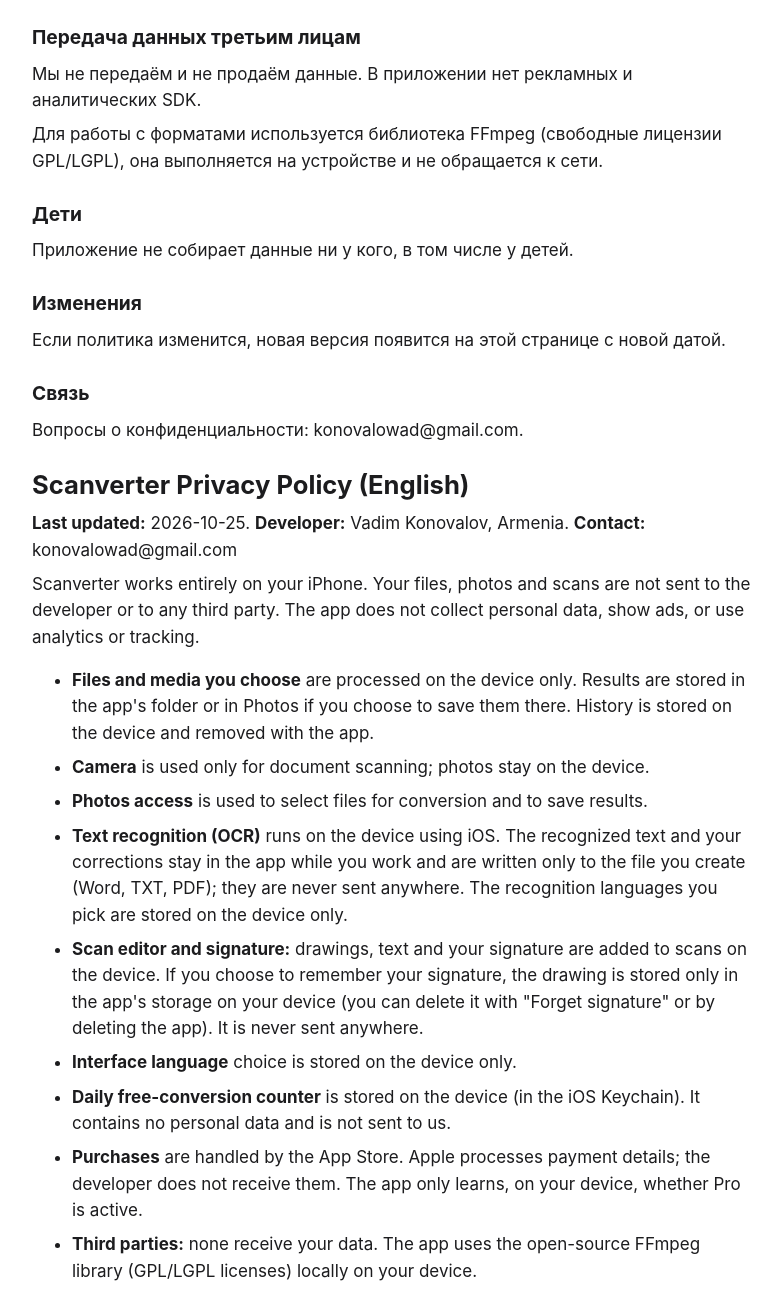
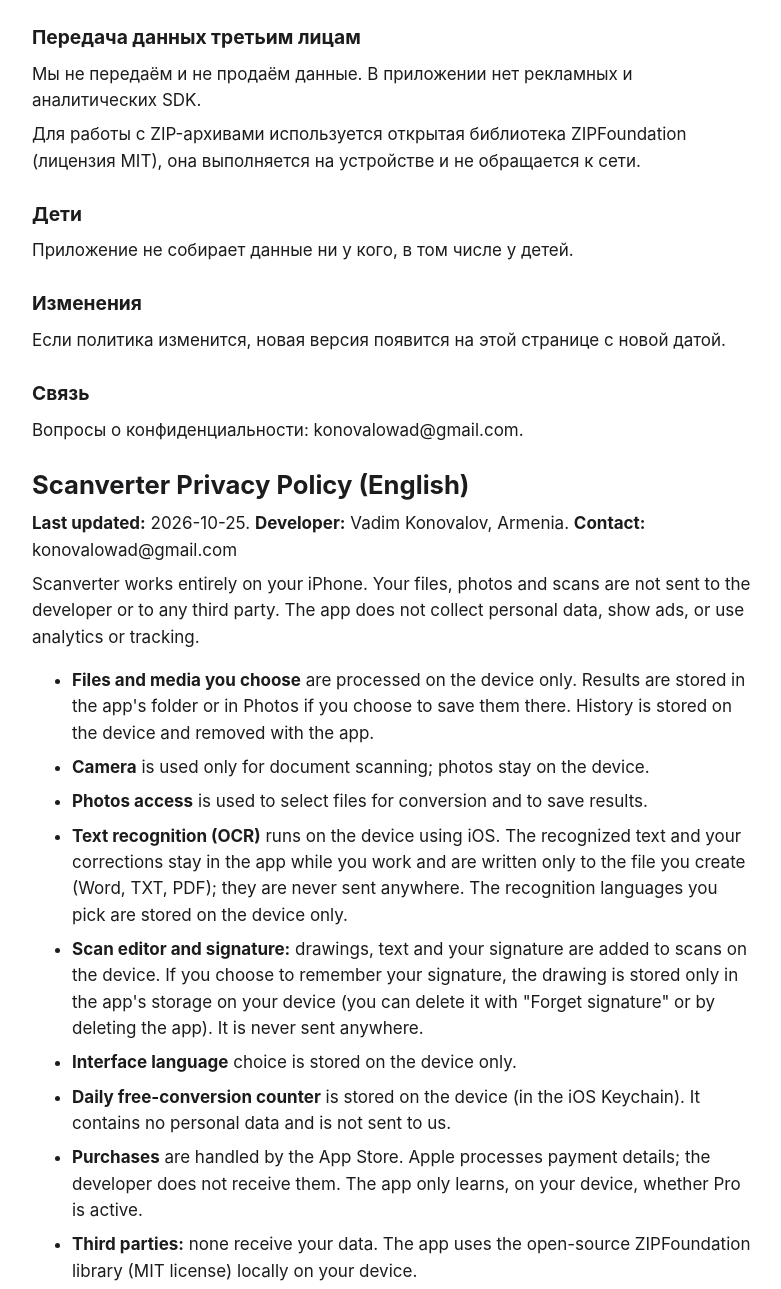
Before and after one commit to Konovalogad/scanverter-privacy, a plain HTML site: page index.html in a window 1280 px wide. Shown: the part 1262-2551 px from the top of the page, without its empty margins (248-1029 px from the left). Drawn offline with Linux system fonts and the light colour scheme.

Commit message:
Update third-party libraries: ZIPFoundation replaces FFmpeg

```diff
--- a/index.html
+++ b/index.html
@@ -40,7 +40,7 @@
 <p>Подписки и покупки Pro оформляются через App Store. Платёжные данные обрабатывает Apple, разработчик их не получает. Мы видим только то, что Apple сообщает приложению на вашем устройстве: действует ли у вас Pro. Условия подписки и отмену вы можете смотреть и менять в настройках Apple Account.</p>
 <h2>Передача данных третьим лицам</h2>
 <p>Мы не передаём и не продаём данные. В приложении нет рекламных и аналитических SDK.</p>
-<p>Для работы с форматами используется библиотека FFmpeg (свободные лицензии GPL/LGPL), она выполняется на устройстве и не обращается к сети.</p>
+<p>Для работы с ZIP-архивами используется открытая библиотека ZIPFoundation (лицензия MIT), она выполняется на устройстве и не обращается к сети.</p>
 <h2>Дети</h2>
 <p>Приложение не собирает данные ни у кого, в том числе у детей.</p>
 <h2>Изменения</h2>
@@ -61,7 +61,7 @@
 <li><strong>Interface language</strong> choice is stored on the device only.</li>
 <li><strong>Daily free-conversion counter</strong> is stored on the device (in the iOS Keychain). It contains no personal data and is not sent to us.</li>
 <li><strong>Purchases</strong> are handled by the App Store. Apple processes payment details; the developer does not receive them. The app only learns, on your device, whether Pro is active.</li>
-<li><strong>Third parties:</strong> none receive your data. The app uses the open-source FFmpeg library (GPL/LGPL licenses) locally on your device.</li>
+<li><strong>Third parties:</strong> none receive your data. The app uses the open-source ZIPFoundation library (MIT license) locally on your device.</li>
 <li><strong>Children:</strong> the app collects no data from anyone, including children.</li>
 </ul>
 <p>Questions: konovalowad@gmail.com.</p>
```
